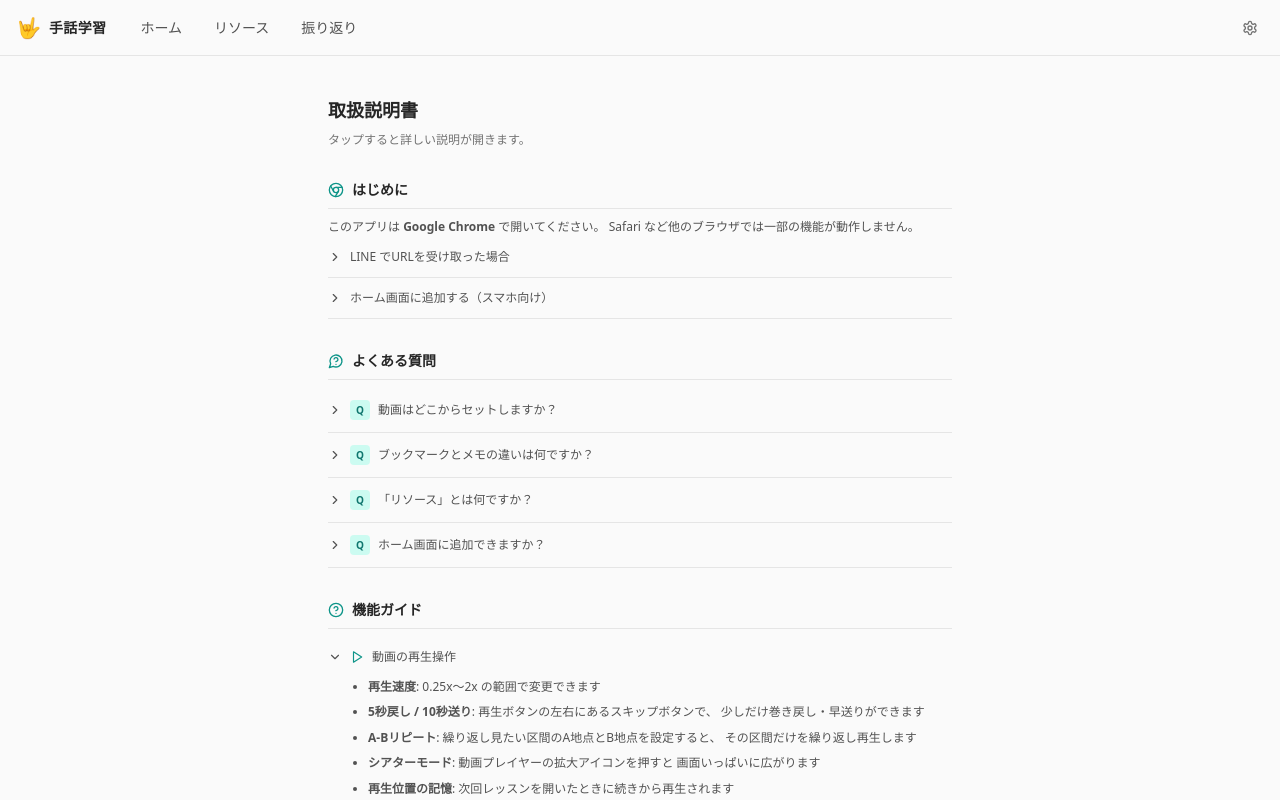
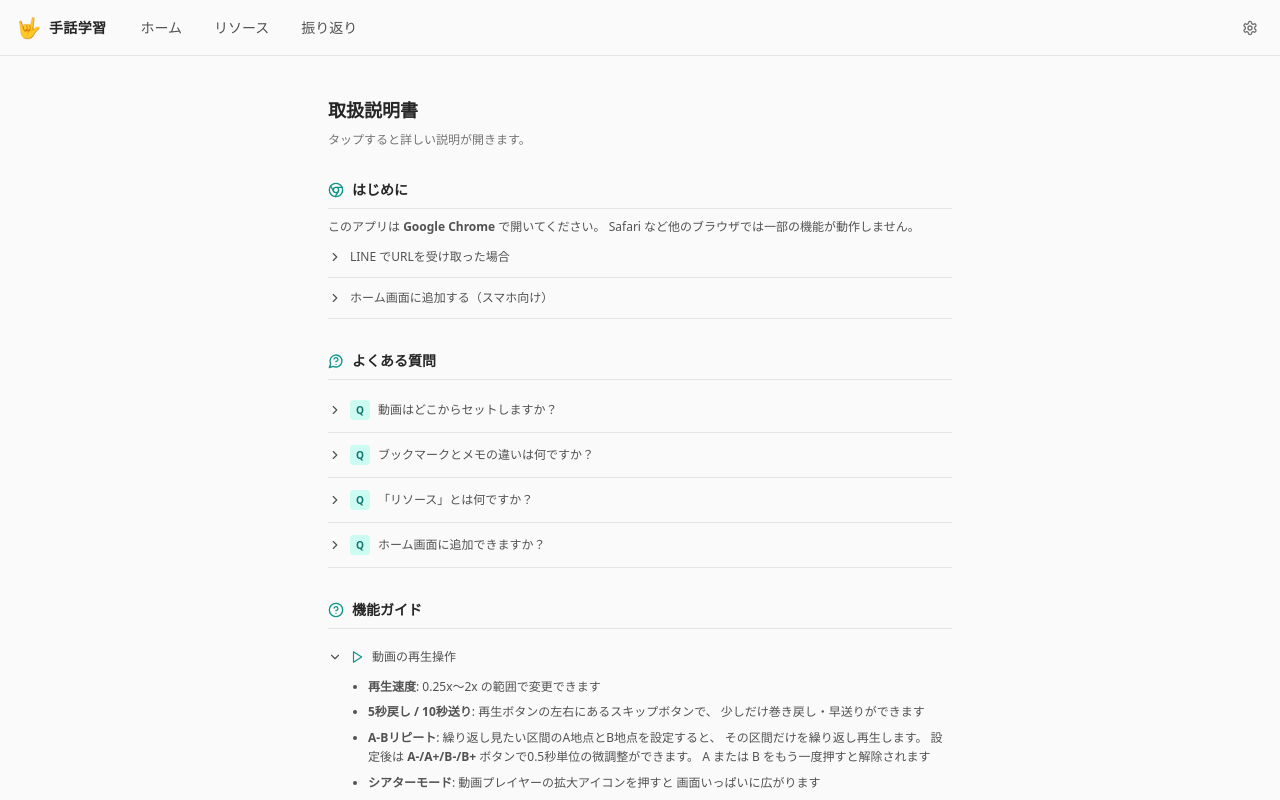
Before and after one commit to shiodome47/shuwa-video-player, a React (Vite) app: page /manual in a window 1280 px wide. Both pictures are taken after a click on the heading "動画の再生操作". Built offline with nearby package versions, Linux system fonts and the light colour scheme.

Commit message:
docs(manual): A-Bリピートの微調整ボタン説明を追記
機能ガイドのA-Bリピート説明にA-/A+/B-/B+微調整とトグル解除の説明を追加。

Co-Authored-By: Claude Opus 4.6 (1M context) <noreply@anthropic.com>

```diff
--- a/src/views/ManualView.tsx
+++ b/src/views/ManualView.tsx
@@ -254,7 +254,9 @@ export function ManualView() {
                 </li>
                 <li>
                   <strong>A-Bリピート</strong>: 繰り返し見たい区間のA地点とB地点を設定すると、
-                  その区間だけを繰り返し再生します
+                  その区間だけを繰り返し再生します。
+                  設定後は <strong>A-/A+/B-/B+</strong> ボタンで0.5秒単位の微調整ができます。
+                  A または B をもう一度押すと解除されます
                 </li>
                 <li>
                   <strong>シアターモード</strong>: 動画プレイヤーの拡大アイコンを押すと
```
